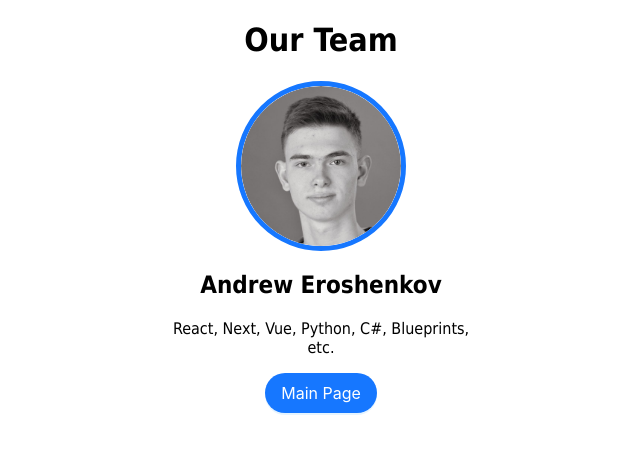
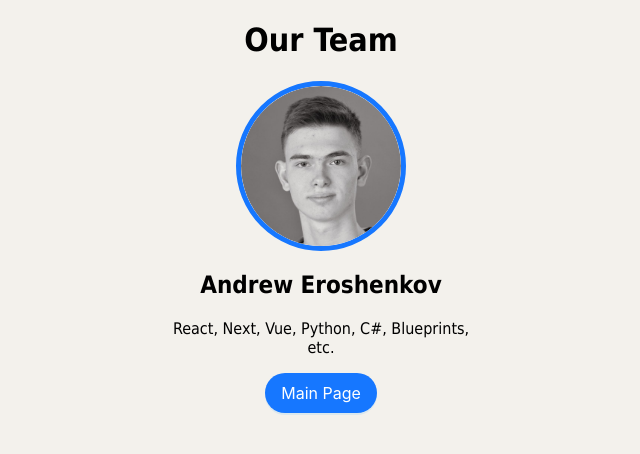
Before and after one commit to CnoLvaN/ijustseen-profile, a Next.js app: page / in a window 1280 px wide. Shown: the top 454 px of the page, without its empty margins (319-959 px from the left). Built offline with nearby package versions, Linux system fonts and the light colour scheme.

Commit message:
background-color

```diff
--- a/src/app/base.module.scss
+++ b/src/app/base.module.scss
@@ -1,5 +1,6 @@
 .body {
   font-family: Tahoma, sans-serif;
+  background-color: rgb(243, 241, 236);
 }
 
 .tittle {
```
